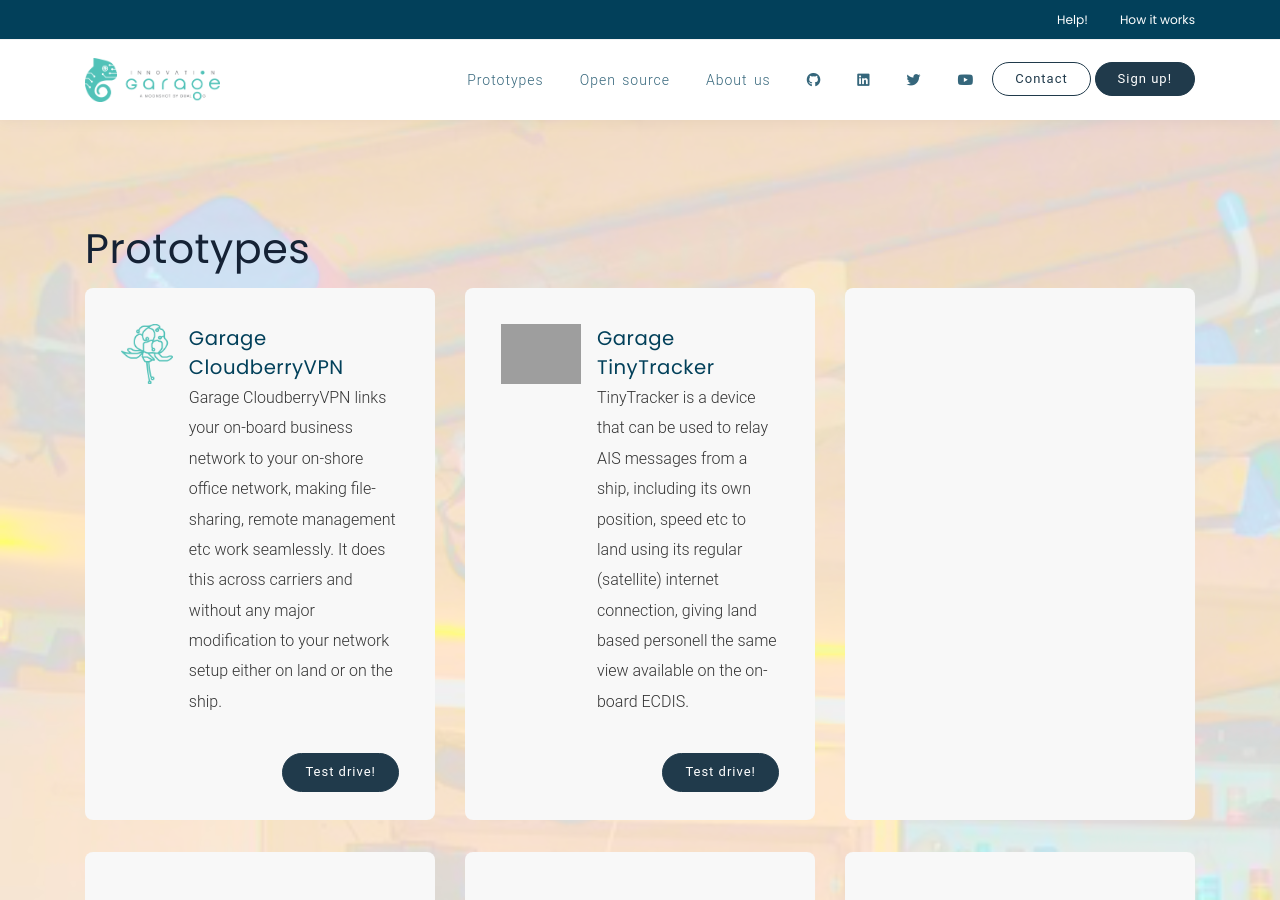
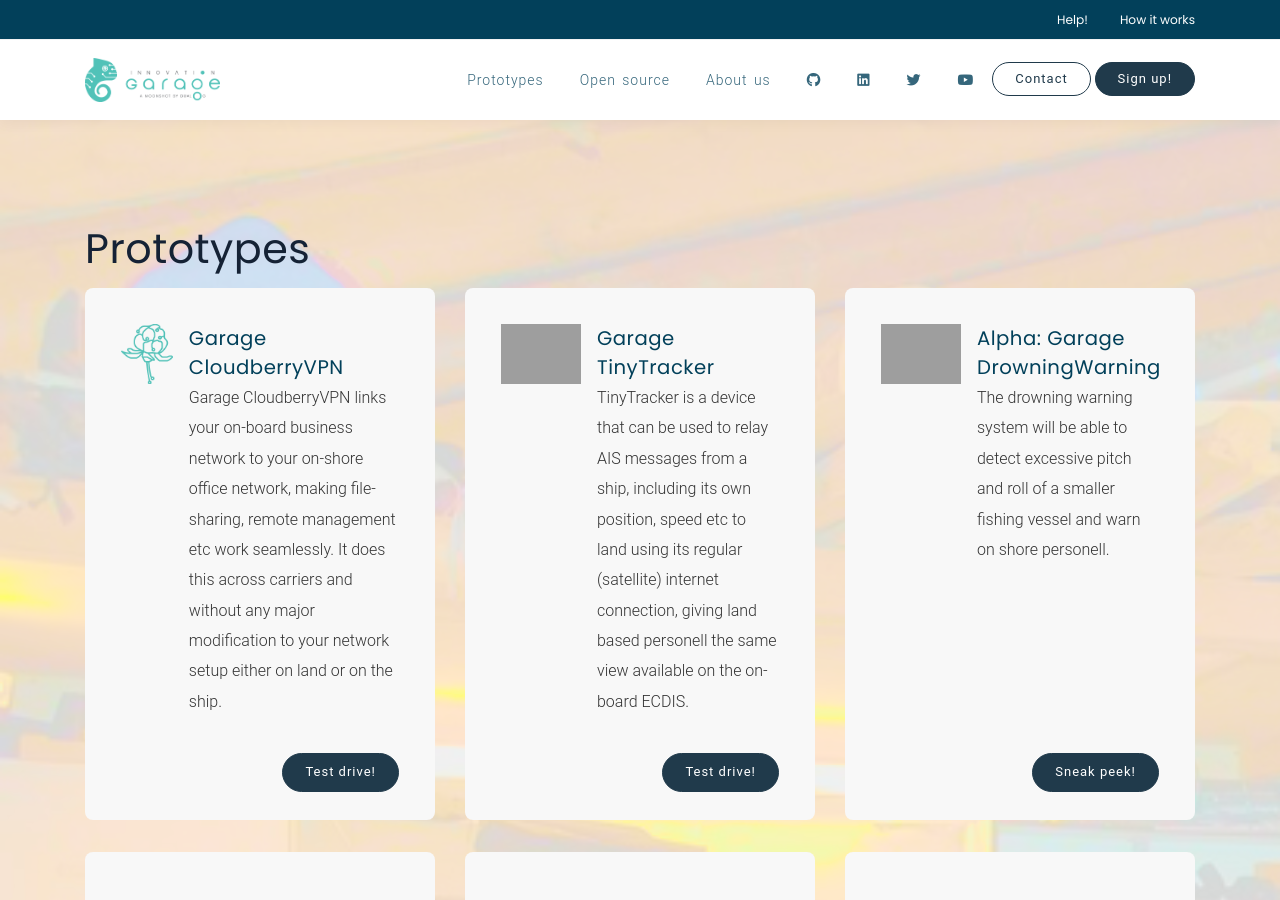
Before and after one commit to innovationgarage/prototype-web, a Jekyll site: the page built from prototypes.html, in a window 1280 px wide and 900 px high. Built offline with Jekyll 4.4.1, drawn with Linux system fonts in a browser that asks for light colours; nearby versions of some CDN libraries.

Commit message:
Sneak peeks

```diff
--- a/_config.yml
+++ b/_config.yml
@@ -19,4 +19,5 @@
       path: "" # an empty string here means all files in the project
     values:
       background: "garage.jpg"
+      alpha: false
 url: https://innovationgarage.github.io/prototype-web
--- a/_layouts/dualog.html
+++ b/_layouts/dualog.html
@@ -52,6 +52,7 @@
               <a class="nav-link menu-head" href="{{site.url}}/prototypes.html" title="Prototypes">Prototypes</a>
               <nav class="nav py-4 px-4">
                 {% for prototype in site.prototypes %}
+                  {% if prototype.alpha %}{% continue %}{% endif %}
                   <a class="nav-link" href="{{site.url}}{{prototype.url}}" title="{{prototype.title}}">{{prototype.title}}</a>
                 {% endfor %}
               </nav>
--- /dev/null
+++ b/_prototypes/drowningwarning.html
@@ -0,0 +1,9 @@
+---
+layout: prototype
+title: Garage DrowningWarning
+alpha: true
+image: https://innovationgarage.github.io/TinyTracker.png
+description: |
+  The drowning warning system will be able to detect excessive pitch
+  and roll of a smaller fishing vessel and warn on shore personell.
+---
--- a/prototypes.html
+++ b/prototypes.html
@@ -11,11 +11,12 @@
         <div class="row">
 
           {% for prototype in site.prototypes %}
+            {% if prototype.alpha %}{% continue %}{% endif %}
             <div class="col-lg-4 mb-6">
               <div class="card p-4 h-100" style="background:#f8f8f8; border-radius:0.5rem;">
                 <div class="card-body flex-fill">
                   <div class="p-0 m-0 d-flex">
-                    <img class="serviceicon-img mr-4" src="{{prototype.image| replace: "$site_url$", site.url}}" alt="Garage TinyTracker">
+                    <img class="serviceicon-img mr-4" src="{{prototype.image| replace: "$site_url$", site.url}}" alt="{{prototype.title}}">
                     <div>
                       <h5 class="text-darkblue m-0">{{prototype.title}}</h5>
                       <p>{{prototype.description}}</p>
@@ -28,6 +29,27 @@
               </div>
             </div>
           {% endfor %}
+
+          {% for prototype in site.prototypes %}
+            {% if prototype.alpha != true %}{% continue %}{% endif %}
+            <div class="col-lg-4 mb-6">
+              <div class="card p-4 h-100" style="background:#f8f8f8; border-radius:0.5rem;">
+                <div class="card-body flex-fill">
+                  <div class="p-0 m-0 d-flex">
+                    <img class="serviceicon-img mr-4" src="{{prototype.image| replace: "$site_url$", site.url}}" alt="{{prototype.title}}">
+                    <div>
+                      <h5 class="text-darkblue m-0">Alpha: {{prototype.title}}</h5>
+                      <p>{{prototype.description}}</p>
+                    </div>
+                  </div>
+                </div>
+                <div class="card-footer pt-0" style="background:#f8f8f8;">
+                  <a class="btn btn-round btn-primary float-right" href="{{site.url}}{{prototype.url}}" title="Sneak peek">Sneak peek!</a>
+                </div>
+              </div>
+            </div>
+          {% endfor %}
+
 
           {% assign last_line = site.prototypes.size | modulo: 3 %}
           {% assign missing = 3 | minus: last_line %}
```
Also changed, not shown: _layouts/prototype.html (+22 -3 lines).
